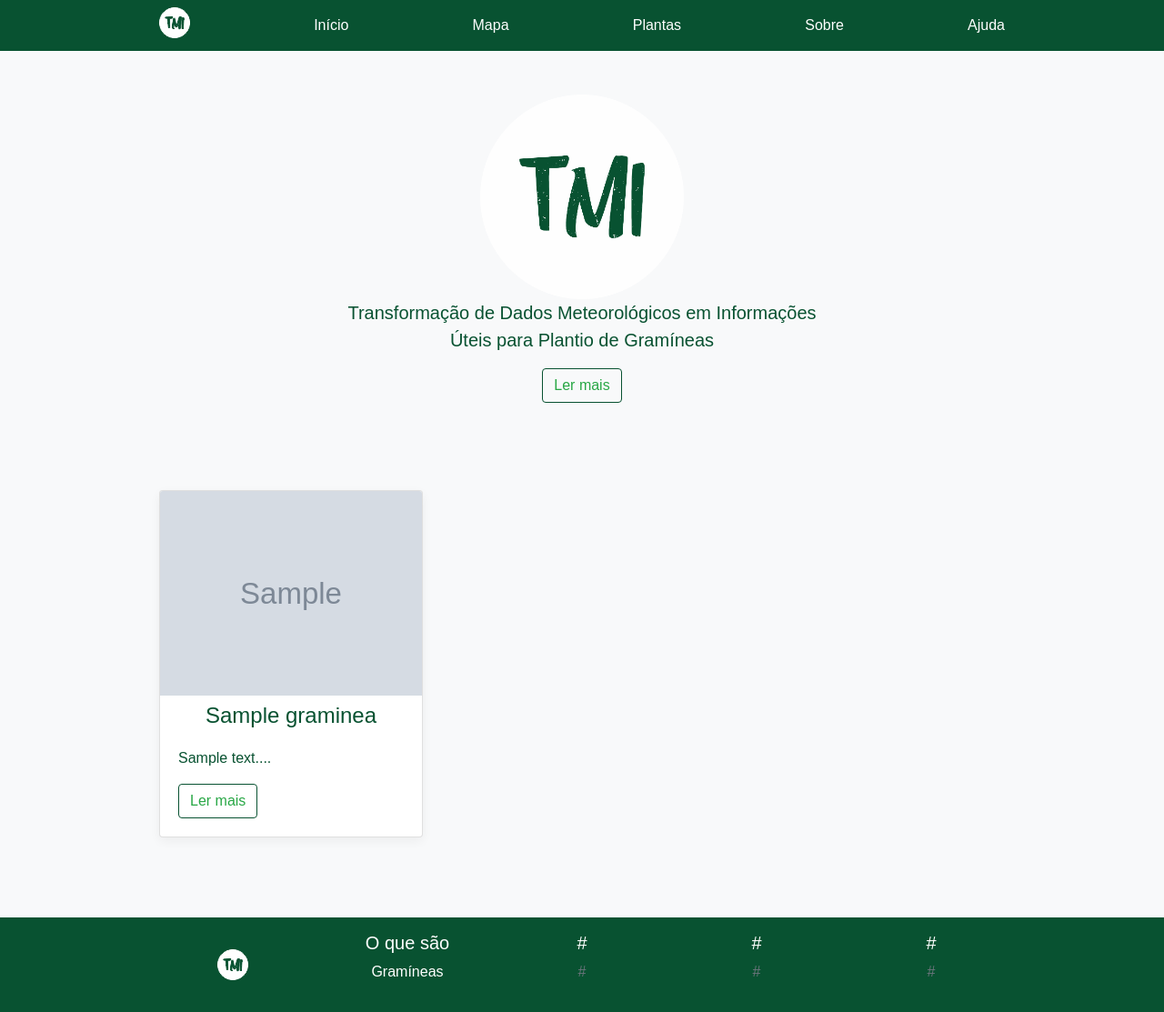
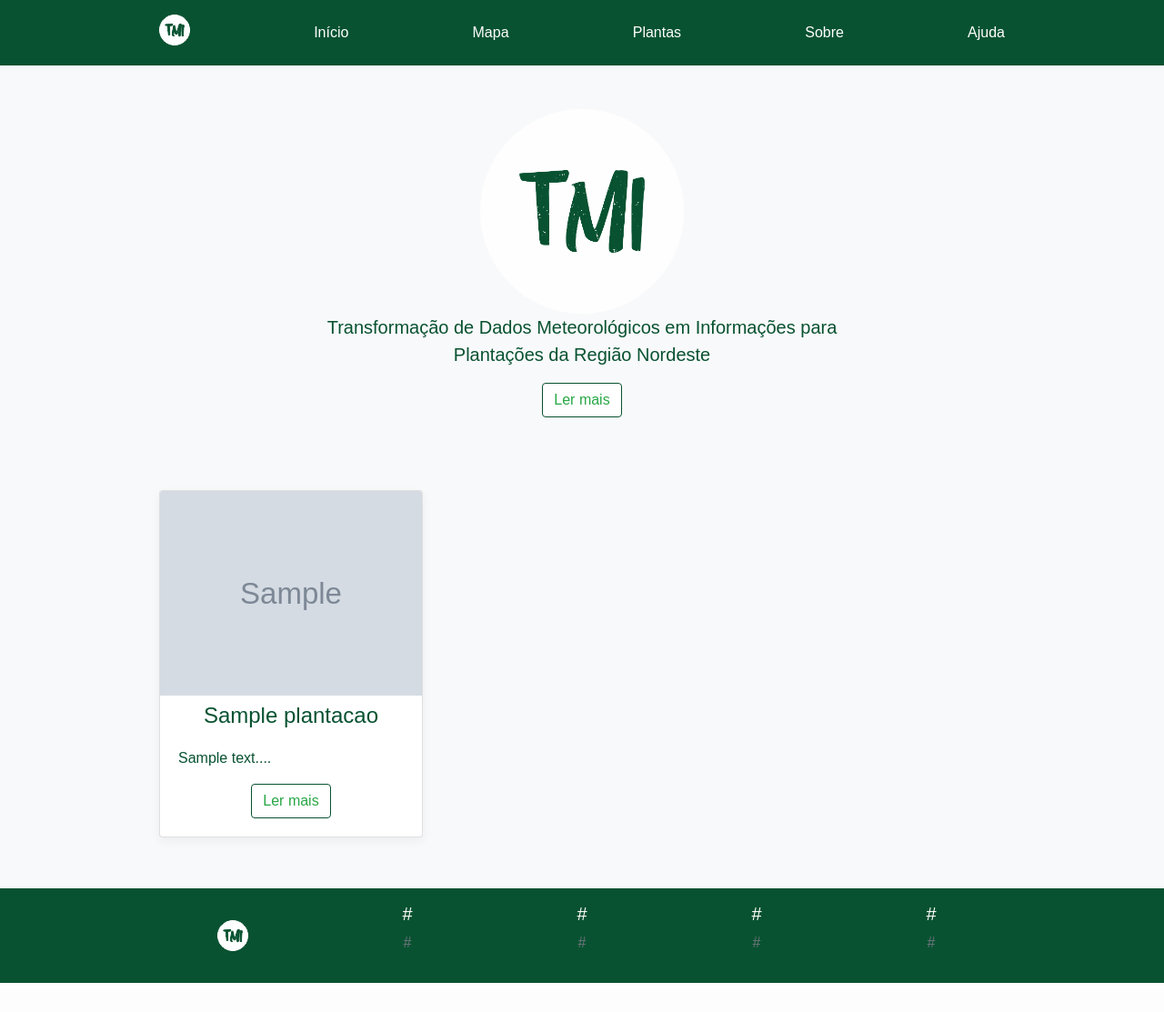
Before and after one commit to 1029JV/TCC, a PHP site: page / in a window 1280 px wide. Shown: the whole page at 91% size. After the commit the page ends 1081 px from the top, so only its background shows below. Run offline with PHP 8.4, Linux system fonts and the light colour scheme; tables that the repository leaves empty or names only in its code hold one stand-in row (values such as "Sample post"); grey boxes marked "Sample" are stand-in pictures; some libraries are stand-ins or nearby versions.

Commit message:
Atualização de tema
Após reunião houve a troca do tema do TCC.

```diff
--- a/consulta.php
+++ b/consulta.php
@@ -25,12 +25,12 @@
             header("location:plantas.php");
         }
 
-        $resultado = $con->query("SELECT * FROM gramineas WHERE id_graminea = '$recebido'");
+        $resultado = $con->query("SELECT * FROM plantacao WHERE id_plantacao = '$recebido'");
         $resultado->execute();
         $linha = $resultado->fetch(PDO::FETCH_ASSOC);
         ?>
 
-        <section class="container text-justify mt-3">
+        <section class="container text-justify mt-3 py-3">
             <div>
                 <img class="img img-fluid" title='<?php echo "$linha[nome]"; ?>' alt='<?php echo "$linha[nome]"; ?>' src='img/<?php echo "$linha[foto]"; ?>'>
                 <h3 class="text-center">
--- a/css/style.css
+++ b/css/style.css
@@ -31,6 +31,10 @@ body {
     object-position: bottom;
 }
 
+.btn {
+    background-color: #fff;
+}
+
 .btn-outline-success {
     border-color: #085231;
 }
--- a/footer.html
+++ b/footer.html
@@ -5,9 +5,9 @@
                 <img src="img/icon.png" alt="TMI" title="TMI">
             </div>
             <div class="col-6 col-md">
-                <h5>O que são</h5>
+                <h5>#</h5>
                 <ul class="list-unstyled text-small">
-                    <li><a href="gramineas.php">Gramíneas</a></li>
+                    <li><a class="text-muted" href="#">#</a></li>
                 </ul>
             </div>
             <div class="col-6 col-md">
--- a/header.html
+++ b/header.html
@@ -1,5 +1,5 @@
 <header class="header-site">
-    <nav class="py-2 container">
+    <nav class="py-3 container">
         <div class="d-flex flex-column flex-md-row justify-content-between">
             <a><img src="img/icon.png" alt="TMI" title="TMI"></a>
             <a class="py-2 d-none d-md-inline-block" href="index.php">Início</a>
--- a/index.php
+++ b/index.php
@@ -20,18 +20,18 @@
 
         <div class="position-relative overflow-hidden p-md-5 text-center bg-light">
             <div class="col-6 mx-auto">
-                <img width="40%" src="img/tmi.png" alt="Transformação de Dados Meteorológicos em Informações Úteis para Plantio de Gramíneas" title="Transformação de Dados Meteorológicos em Informações Úteis para Plantio de Gramíneas">
-                <p class="lead font-weight-normal">Transformação de Dados Meteorológicos em Informações Úteis para Plantio de Gramíneas</p>
+                <img width="40%" src="img/tmi.png" alt="Transformação de Dados Meteorológicos em Informações para Plantações da Região Nordeste" title="Transformação de Dados Meteorológicos em Informações para Plantações da Região Nordeste">
+                <p class="lead font-weight-normal">Transformação de Dados Meteorológicos em Informações para Plantações da Região Nordeste</p>
                 <a class="btn btn-outline-success" href="sobre.php">Ler mais</a>
             </div>
         </div>
 
-        <section class="album py-5 bg-light">
+        <section class="album bg-light mt-3 py-3">
             <div class="container">
                 <div class="row">
                     <?php
                     include("conexao.php");
-                    $resultado = $con->query("SELECT id_graminea, nome, descricao, foto FROM gramineas ORDER BY nome ASC");
+                    $resultado = $con->query("SELECT id_plantacao, nome, descricao, foto FROM plantacao ORDER BY nome ASC");
                     $resultado->execute();
                     while ($linha = $resultado->fetch(PDO::FETCH_ASSOC)) {
                         $str = $linha['descricao'];
@@ -47,8 +47,8 @@
                                 <div class="card-body">
                                     <p class="card-text text-justify"><?php echo $newStr; ?>...
                                     <div class="d-flex justify-content-between align-items-center">
-                                        <div class="btn-group">
-                                            <form method="post" action="consulta.php"><input type="hidden" name="selecionado" id="selecionado" value='<?php echo "$linha[id_graminea]"; ?>'> <input class="btn btn-outline-success" type="submit" value="Ler mais"/></form></p>
+                                        <div class="btn-group text-center m-auto">
+                                            <form method="post" action="consulta.php"><input type="hidden" name="selecionado" id="selecionado" value='<?php echo "$linha[id_plantacao]"; ?>'> <input class="btn btn-outline-success" type="submit" value="Ler mais"/></form></p>
                                         </div>
                                     </div>
                                 </div>
--- a/mapa.php
+++ b/mapa.php
@@ -18,7 +18,7 @@
     include("header.html");
     ?>
 
-        <section class="text-center">
+    <section class="mt-3 py-3">
         <div class="position-relative overflow-hidden pt-3 text-center">
             <iframe src="https://www.google.com/maps/embed?pb=!1m18!1m12!1m3!1d1424233.6517946825!2d-37.29651577142381!3d-9.600872529532891!2m3!1f0!2f0!3f0!3m2!1i1024!2i768!4f13.1!3m3!1m2!1s0x700fd232f520d9b%3A0x7e2d39e57f3df62d!2sAlagoas!5e0!3m2!1spt-BR!2sbr!4v1555159058175!5m2!1spt-BR!2sbr" width="100%" height="500" frameborder="0" style="border:0" allowfullscreen></iframe>
         </div>
```
Also changed, not shown: ajuda.php (+10 -6 lines), enviarEmail.php (added, +17 -0 lines), gramineas.php (deleted, +0 -46 lines), plantas.php (+7 -8 lines), sobre.php (+2 -6 lines). Lines whose indentation alone changed are shown as unchanged.
